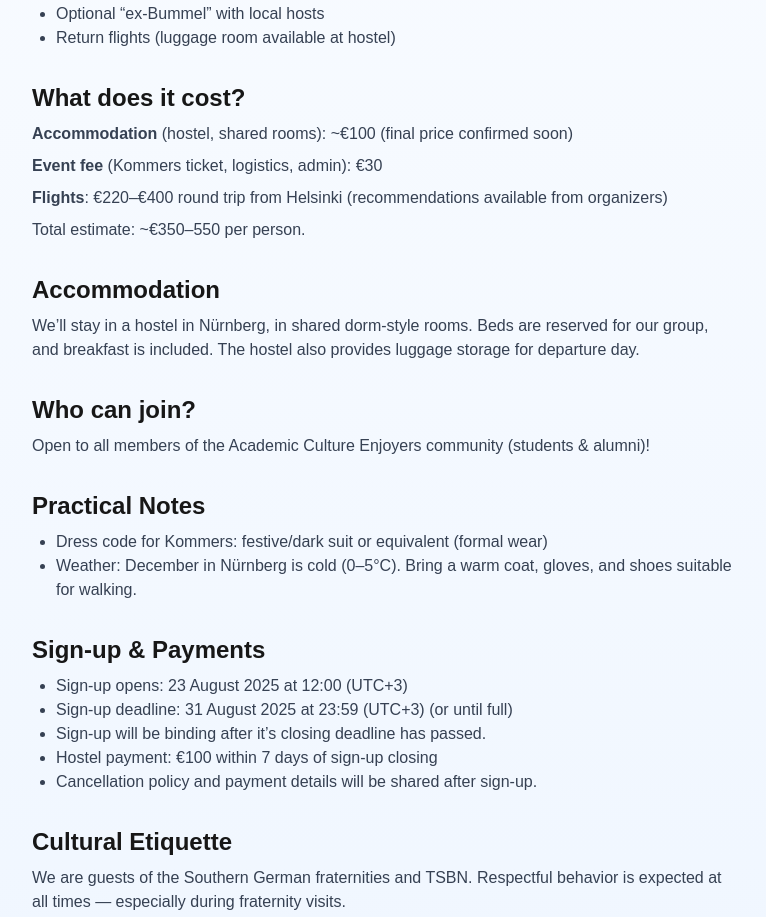
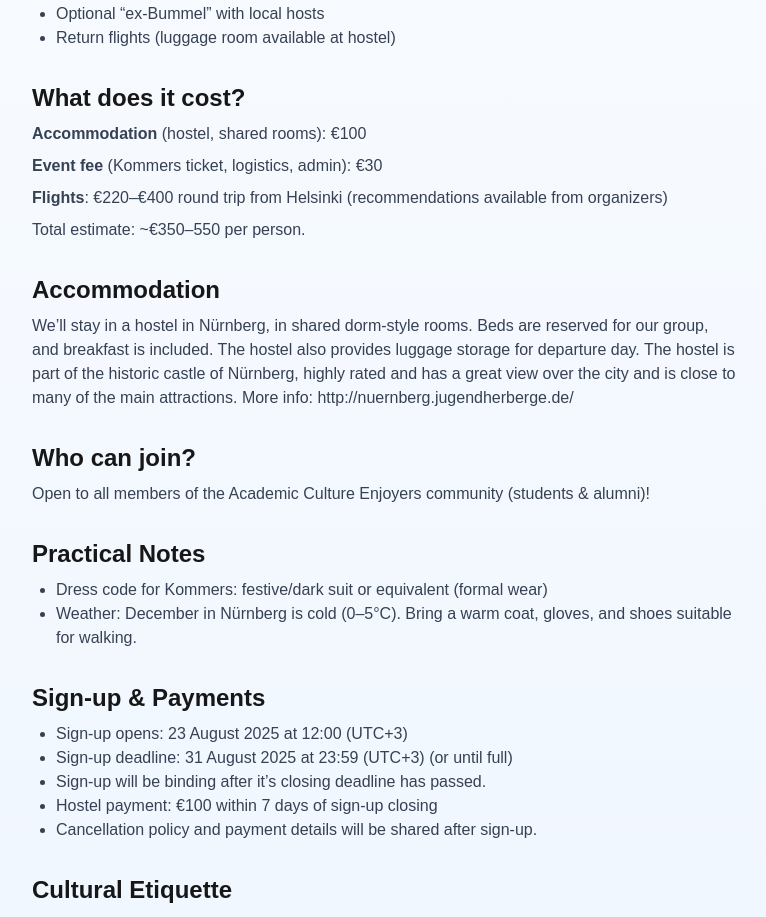
Before and after one commit to Tapiiri/AcademicCultureEnjoyers, a Next.js app: page /events/thomastag-2025 in a window 1280 px wide. Shown: the part 1243-2160 px from the top of the page, without its empty margins (256-1022 px from the left). Built offline with nearby package versions, Linux system fonts and the light colour scheme; no server answers.

Commit message:
chore: small tweaks

```diff
--- a/src/app/events/thomastag-2025/page.tsx
+++ b/src/app/events/thomastag-2025/page.tsx
@@ -120,8 +120,7 @@
       <section className="mb-8">
         <h2 className="mb-2 text-2xl font-semibold">What does it cost?</h2>
         <p className="mb-2 text-gray-700 dark:text-gray-300">
-          <strong>Accommodation</strong> (hostel, shared rooms): ~€100 (final
-          price confirmed soon)
+          <strong>Accommodation</strong> (hostel, shared rooms): €100
         </p>
         <p className="mb-2 text-gray-700 dark:text-gray-300">
           <strong>Event fee</strong> (Kommers ticket, logistics, admin): €30
@@ -141,6 +140,8 @@
           We’ll stay in a hostel in Nürnberg, in shared dorm-style rooms. Beds
           are reserved for our group, and breakfast is included. The hostel also
           provides luggage storage for departure day.
+
+          The hostel is part of the historic castle of Nürnberg, highly rated and has a great view over the city and is close to many of the main attractions. More info: <a href="http://nuernberg.jugendherberge.de/">http://nuernberg.jugendherberge.de/</a>
         </p>
       </section>
 
```
